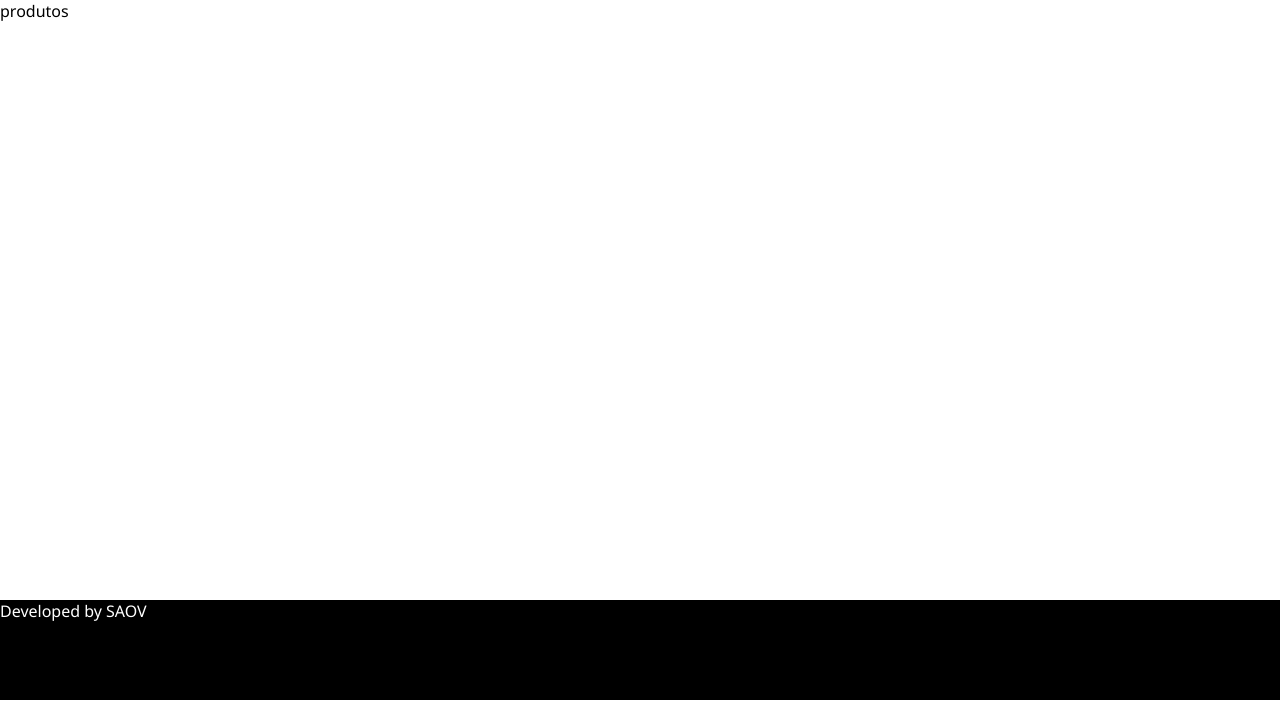
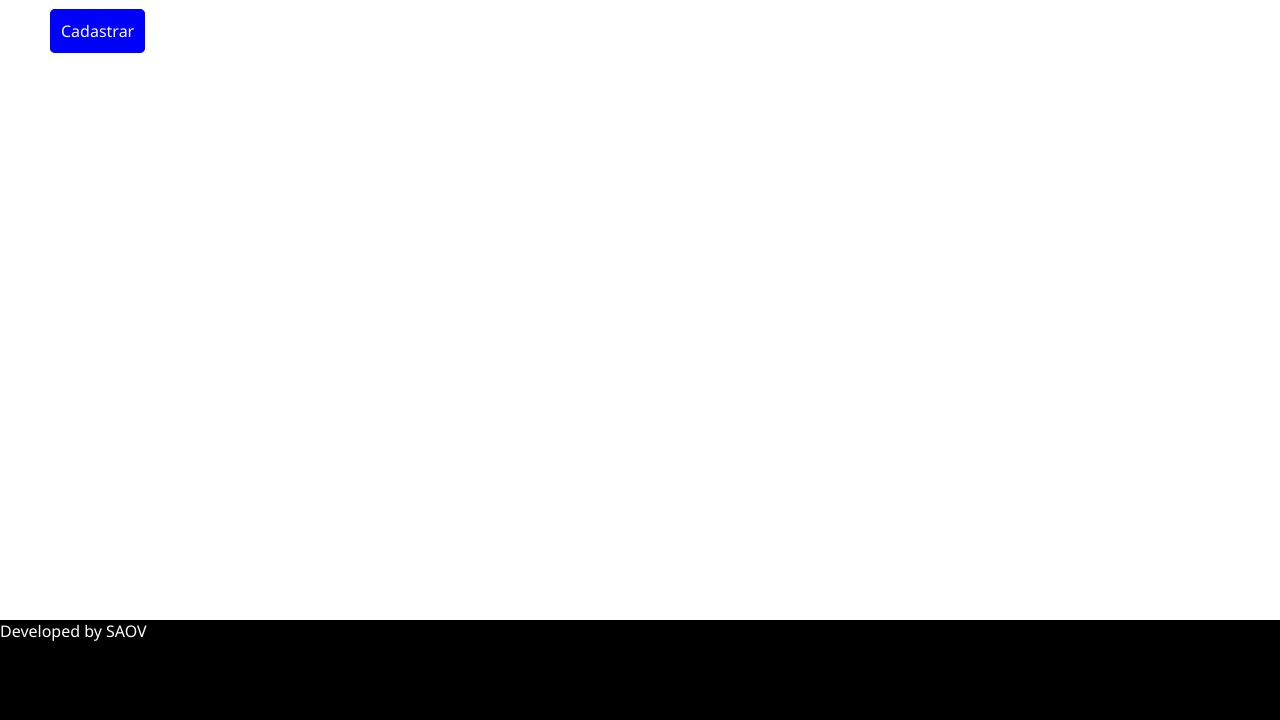
Before and after one commit to saov4000/django-projeto03, a Django app: page /produtos in a window 1280 px wide. Shown: the part 120-840 px from the top of the page. Run offline with Django 5.2, Linux system fonts and the light colour scheme.

Commit message:
7 commit

```diff
--- a/projapp/static/style.css
+++ b/projapp/static/style.css
@@ -16,6 +16,18 @@ nav ul{
     list-style-type: none;
     display: flex;
 }
+.btn-cadastrar{
+    margin: 30px;
+    background-color: blue;
+    border: 1px solid blue;
+    color: white;
+    padding: 10px;
+    border-radius: 5px;
+    text-decoration: none;
+}
+section{
+    margin: 20px;
+}
 nav ul li a{
     text-decoration: none;
     color: white;
--- a/projapp/templates/produtos.html
+++ b/projapp/templates/produtos.html
@@ -1,5 +1,7 @@
 {% include "partials/header.html" %}
 <main>
-    produtos
+    <section>
+        <a href="" class="btn-cadastrar">Cadastrar</a>
+    </section>
 </main>
 {% include "partials/footer.html" %}
```
Also changed, not shown: projapp/models.py (+9 -1 lines), db.sqlite3, projapp/migrations/0001_initial.py (added), projapp/migrations/0002_alter_produto_options_produto_created_produto_imagem_and_more.py (added), projapp/migrations/0003_alter_produto_estoque.py (added).
